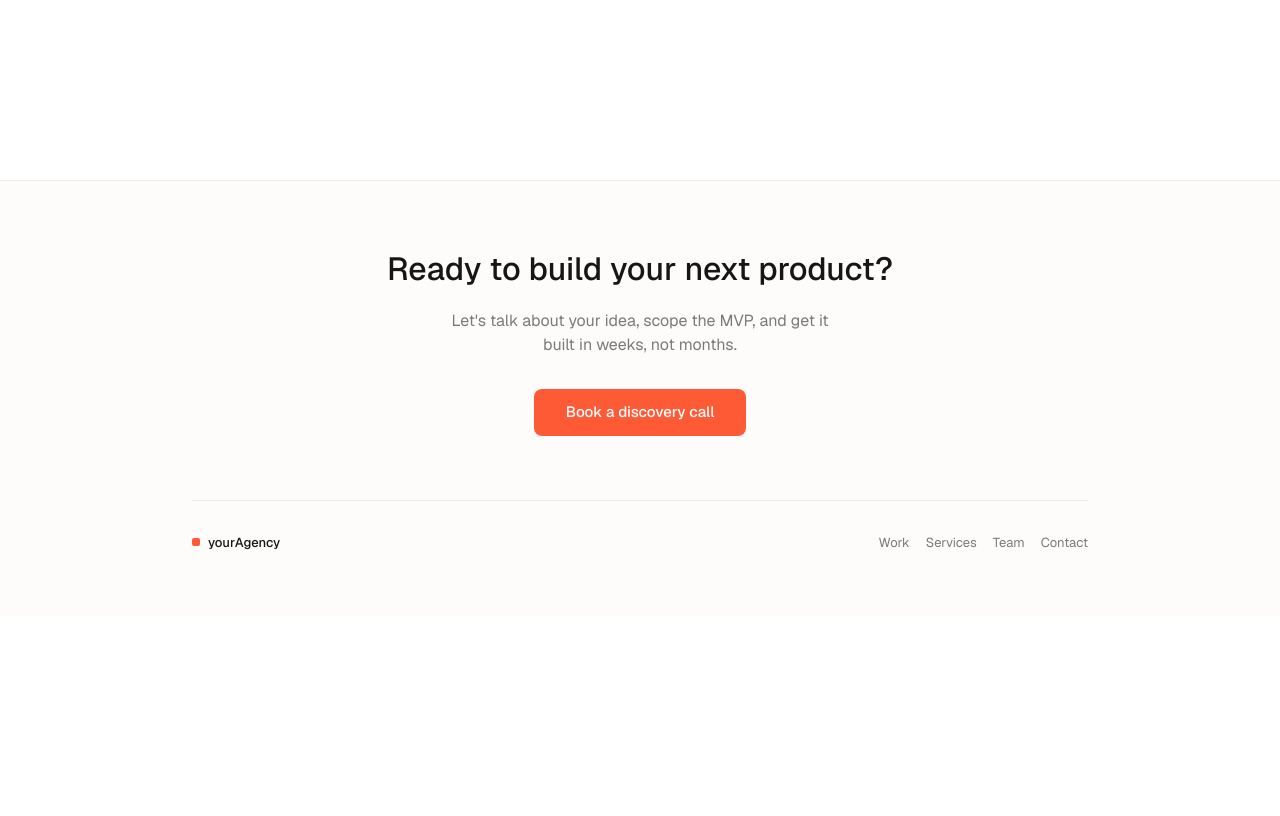
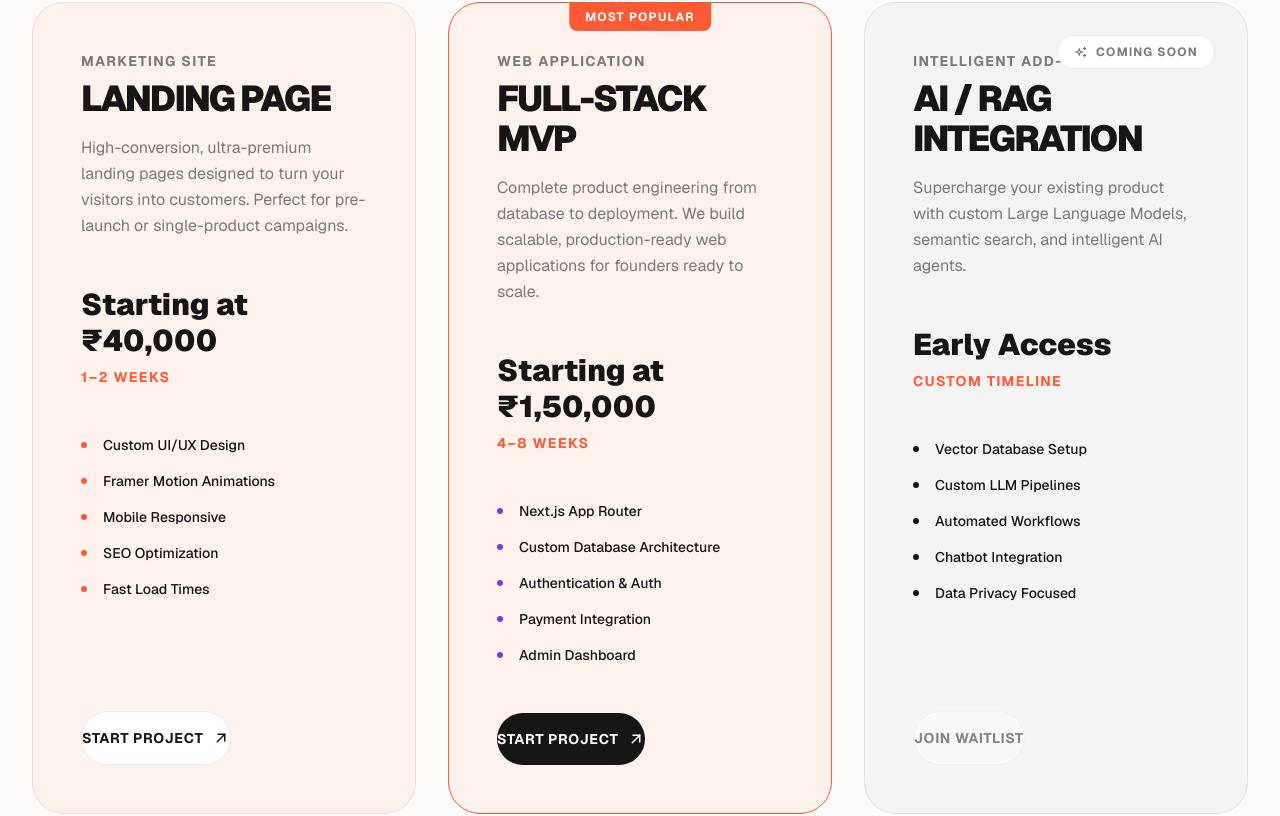
Before and after one commit to Narvdeshwar/nph-studio, a Next.js app: page /services in a window 1280 px wide. Before the commit this address had no page. Shown: the part 620-1436 px from the top of the page. Before the commit the page ends 1236 px from the top, so only its background shows below. Built offline with nearby package versions, Linux system fonts and the light colour scheme.

Commit message:
service page

```diff
--- /dev/null
+++ b/app/services/page.tsx
@@ -0,0 +1,31 @@
+'use client';
+import { NavbarV4 } from '@/components/premium/NavbarV4';
+import { Cursor } from '@/components/premium/Cursor';
+import { FooterV4 } from '@/components/premium/FooterV4';
+import { ServicesListV4 } from '@/components/premium/ServicesListV4';
+import { TextMask } from '@/components/premium/TextMask';
+
+export default function ServicesPage() {
+  return (
+    <div className="relative bg-background text-foreground min-h-screen cursor-none font-sans">
+      <Cursor />
+      <NavbarV4 />
+
+      {/* Services Page Header */}
+      <section className="relative pt-[25vh] pb-[5vh] px-8 sm:px-20 text-center bg-background z-20">
+        <h1 className="text-[12vw] sm:text-[8vw] font-bold leading-[0.85] tracking-tighter uppercase mb-6 flex flex-col items-center">
+          <TextMask>Engineering</TextMask>
+          <TextMask delay={0.1}>Capabilities</TextMask>
+        </h1>
+        <p className="text-muted text-xl max-w-2xl mx-auto uppercase tracking-widest font-medium">
+          Transparent pricing for full-stack product development. No hidden fees.
+        </p>
+      </section>
+
+      {/* Services Pricing/Tiers */}
+      <ServicesListV4 />
+
+      <FooterV4 />
+    </div>
+  );
+}
--- /dev/null
+++ b/components/premium/ServicesListV4.tsx
@@ -0,0 +1,124 @@
+'use client';
+import { motion } from 'framer-motion';
+import { Magnetic } from '@/components/premium/Magnetic';
+import { IconArrowUpRight, IconSparkles } from '@tabler/icons-react';
+
+const services = [
+  {
+    title: 'Landing Page',
+    subtitle: 'Marketing Site',
+    timeline: '1–2 weeks',
+    price: 'Starting at ₹40,000',
+    description: 'High-conversion, ultra-premium landing pages designed to turn your visitors into customers. Perfect for pre-launch or single-product campaigns.',
+    features: ['Custom UI/UX Design', 'Framer Motion Animations', 'Mobile Responsive', 'SEO Optimization', 'Fast Load Times'],
+    color: '#FF5A36',
+    popular: false,
+    available: true
+  },
+  {
+    title: 'Full-Stack MVP',
+    subtitle: 'Web Application',
+    timeline: '4–8 weeks',
+    price: 'Starting at ₹1,50,000',
+    description: 'Complete product engineering from database to deployment. We build scalable, production-ready web applications for founders ready to scale.',
+    features: ['Next.js App Router', 'Custom Database Architecture', 'Authentication & Auth', 'Payment Integration', 'Admin Dashboard'],
+    color: '#7C3AED',
+    popular: true,
+    available: true
+  },
+  {
+    title: 'AI / RAG Integration',
+    subtitle: 'Intelligent Add-on',
+    timeline: 'Custom Timeline',
+    price: 'Early Access',
+    description: 'Supercharge your existing product with custom Large Language Models, semantic search, and intelligent AI agents.',
+    features: ['Vector Database Setup', 'Custom LLM Pipelines', 'Automated Workflows', 'Chatbot Integration', 'Data Privacy Focused'],
+    color: '#161616',
+    popular: false,
+    available: false
+  }
+];
+
+function ServiceCard({ service, index }: { service: any, index: number }) {
+  return (
+    <motion.div
+      initial={{ opacity: 0, y: 50 }}
+      whileInView={{ opacity: 1, y: 0 }}
+      viewport={{ once: true }}
+      transition={{ duration: 0.6, delay: index * 0.1 }}
+      className={`relative rounded-[32px] p-8 sm:p-12 border ${service.popular ? 'border-primary' : 'border-border'} ${!service.available ? 'bg-zinc-100 opacity-80' : 'bg-surface'} flex flex-col h-full group overflow-hidden`}
+    >
+      {/* Background Hover Glow */}
+      <div
+        className="absolute top-0 right-0 w-64 h-64 opacity-0 group-hover:opacity-10 transition-opacity duration-700 pointer-events-none"
+        style={{ background: `radial-gradient(circle at center, ${service.color}, transparent 70%)` }}
+      />
+
+      {service.popular && (
+        <div className="absolute top-0 left-1/2 -translate-x-1/2 bg-primary text-white text-xs font-bold uppercase tracking-widest py-1.5 px-4 rounded-b-lg">
+          Most Popular
+        </div>
+      )}
+
+      {!service.available && (
+        <div className="absolute top-8 right-8 flex items-center gap-2 text-muted text-xs font-bold uppercase tracking-widest bg-white py-2 px-4 rounded-full border border-border">
+          <IconSparkles size={14} />
+          Coming Soon
+        </div>
+      )}
+
+      <div className="mb-12">
+        <span className="text-muted text-sm font-bold uppercase tracking-widest mb-2 block">{service.subtitle}</span>
+        <h3 className="text-3xl sm:text-4xl font-black uppercase tracking-tighter mb-4 text-foreground">{service.title}</h3>
+        <p className="text-muted leading-relaxed min-h-[80px]">{service.description}</p>
+      </div>
+
+      <div className="mb-12">
+        <div className="text-3xl font-black text-foreground mb-2">{service.price}</div>
+        <div className="text-sm font-bold uppercase tracking-widest text-primary">{service.timeline}</div>
+      </div>
+
+      <div className="flex-1">
+        <ul className="flex flex-col gap-4">
+          {service.features.map((feature: string, i: number) => (
+            <li key={i} className="flex items-center gap-4 text-sm font-medium text-foreground">
+              <span className="w-1.5 h-1.5 rounded-full" style={{ backgroundColor: service.color }} />
+              {feature}
+            </li>
+          ))}
+        </ul>
+      </div>
+
+      <div className="mt-12">
+        <Magnetic>
+          <button
+            className={`w-full py-4 rounded-full text-sm font-bold uppercase tracking-wider transition-all flex items-center justify-center gap-2
+              ${service.popular
+                ? 'bg-foreground text-background hover:bg-primary hover:text-white'
+                : 'bg-white border border-border text-foreground hover:border-foreground'}
+              ${!service.available ? 'cursor-not-allowed opacity-50' : ''}
+            `}
+            disabled={!service.available}
+          >
+            {service.available ? 'Start Project' : 'Join Waitlist'}
+            {service.available && <IconArrowUpRight size={18} />}
+          </button>
+        </Magnetic>
+      </div>
+    </motion.div>
+  );
+}
+
+export function ServicesListV4() {
+  return (
+    <section className="w-full bg-background relative z-10 py-32">
+      <div className="max-w-[1400px] mx-auto px-4 sm:px-8">
+        <div className="grid grid-cols-1 lg:grid-cols-3 gap-8 items-stretch">
+          {services.map((service, i) => (
+            <ServiceCard key={service.title} service={service} index={i} />
+          ))}
+        </div>
+      </div>
+    </section>
+  );
+}
```
